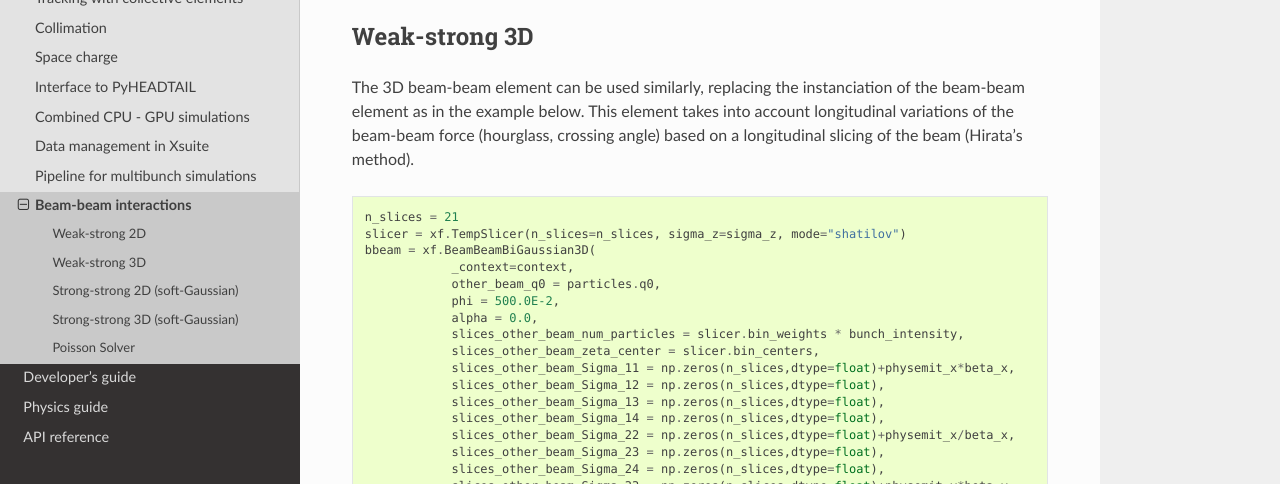
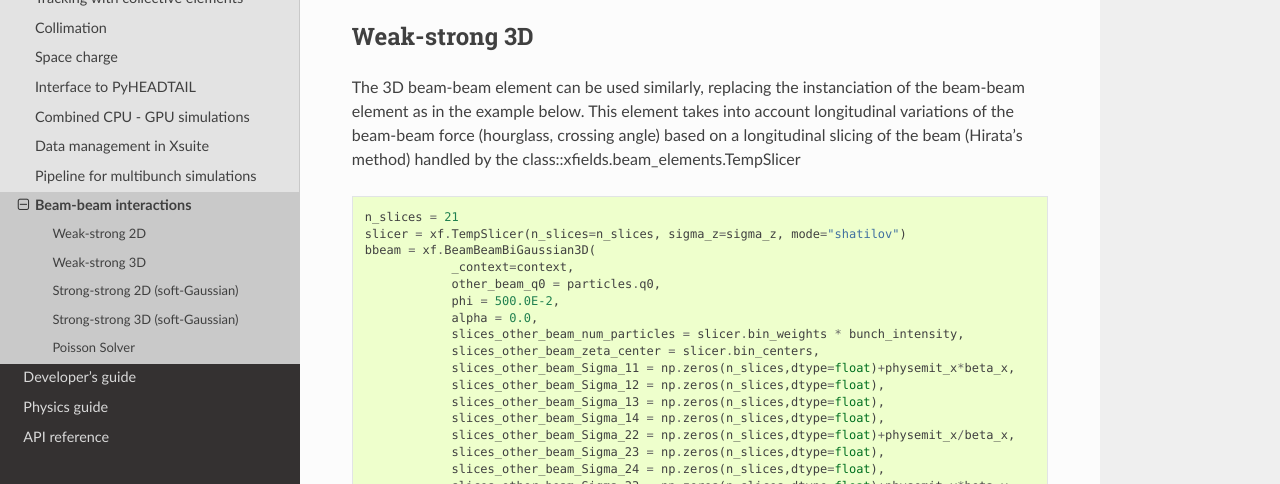
Before and after one commit to xsuite/xsuite, a Sphinx documentation site: the page built from docs/beambeam.rst, in a window 1280 px wide and 900 px high, cut to the strip 416-900 px from the top of the window. Built offline with Sphinx 7.4.7 and the Read the Docs theme 2.0.0, drawn with Linux system fonts in a browser that asks for light colours.

Commit message:
Update beambeam.rst

```diff
--- a/docs/beambeam.rst
+++ b/docs/beambeam.rst
@@ -14,7 +14,7 @@
 Weak-strong 3D
 ==============
 
-The 3D beam-beam element can be used similarly, replacing the instanciation of the beam-beam element as in the example below. This element takes into account longitudinal variations of the beam-beam force (hourglass, crossing angle) based on a longitudinal slicing of the beam (Hirata's method).
+The 3D beam-beam element can be used similarly, replacing the instanciation of the beam-beam element as in the example below. This element takes into account longitudinal variations of the beam-beam force (hourglass, crossing angle) based on a longitudinal slicing of the beam (Hirata's method) handled by the class::xfields.beam_elements.TempSlicer
 
 .. code-block:: python
 
```
